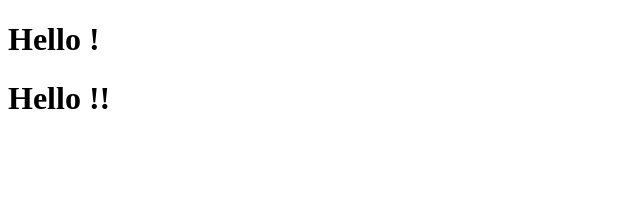
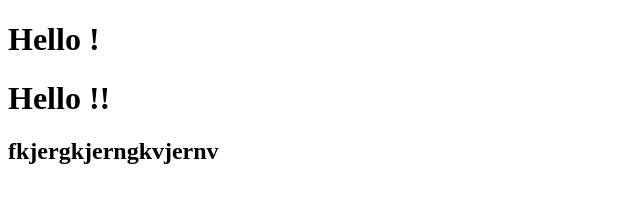
Before and after one commit to dima-mukin/GameRepos, a plain HTML site: page index.html in a window 1280 px wide. Shown: the whole page, without its empty margins (0-640 px from the left). Drawn offline with Linux system fonts and the light colour scheme.

Commit message:
third commit

```diff
--- a/index.html
+++ b/index.html
@@ -6,5 +6,6 @@
 <body>
 	<h1>Hello !</h1>
 	<h1>Hello !!</h1>
+	<h2>fkjergkjerngkvjernv</h2>
 </body>
 </html>
```
